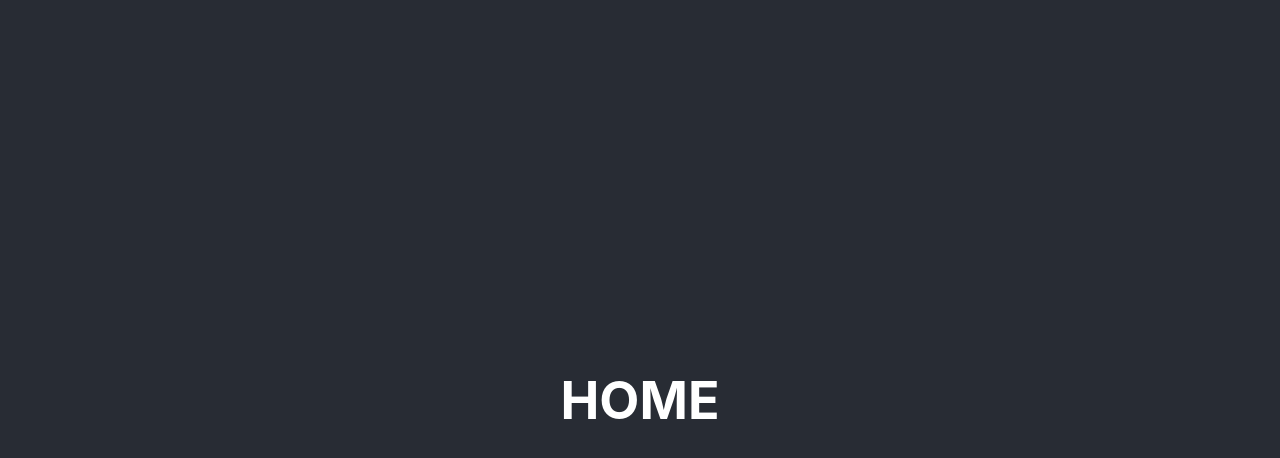
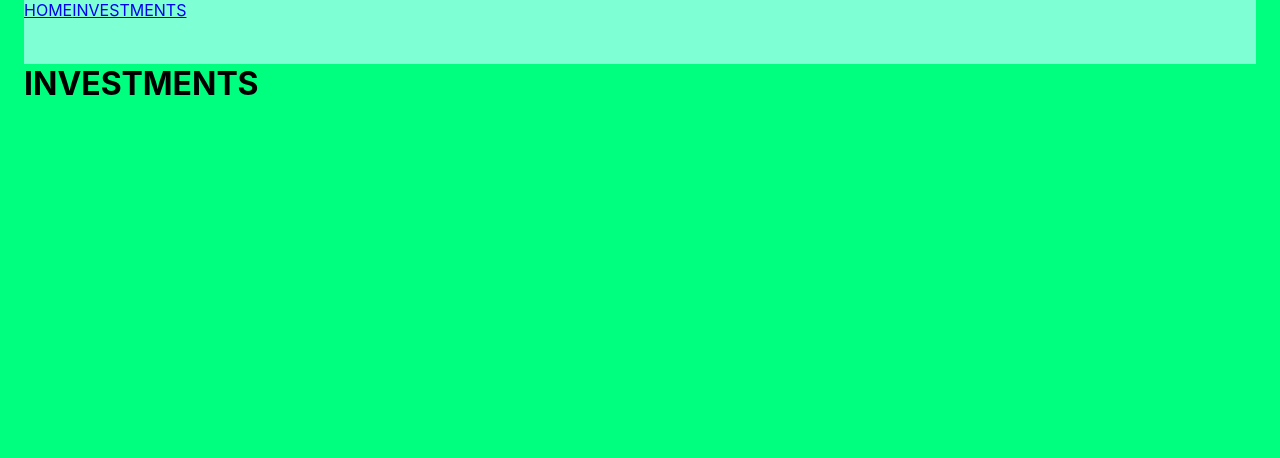
Before and after one commit to StevenJBurns/fiscal-client-react-web, a React (Create React App) app: page /investments in a window 1280 px wide. Shown: the top 458 px of the page. Built offline with nearby package versions, Linux system fonts and the light colour scheme.

Commit message:
feat: swap CSS file for JSS with MUI; import Set up Router Switch and Route; re-order elements to be more semantic on the page

```diff
--- a/src/components/app/App.css
+++ /dev/null
@@ -1,14 +0,0 @@
-.App {
-  text-align: center;
-}
-
-.App-header {
-  display: flex;
-  min-height: 100vh;
-  flex-direction: column;
-  justify-content: center;
-  align-items: center;
-  font-size: calc(10px + 2vmin);
-  background-color: #282c34;
-  color: white;
-}
--- /dev/null
+++ b/src/components/app/App.styles.js
@@ -0,0 +1,18 @@
+import { makeStyles } from '@material-ui/styles';
+
+export const useStyles = makeStyles(theme => ({
+  root: {
+    display: 'flex',
+    flexDirection: 'column',
+    minHeight: '100vh',
+    margin: '0 auto',
+    backgroundColor: 'springgreen',
+    '& > header': {
+      minHeight: '4rem',
+      backgroundColor: 'aquamarine',
+    },
+    '& > main': {
+      flex: '1 0 auto',
+    },
+  },
+}));
--- a/src/components/app/App.tsx
+++ b/src/components/app/App.tsx
@@ -1,17 +1,35 @@
 import React from 'react';
-import { Switch, Route } from 'react-router-dom';
-import './App.css';
+import { Switch, Route, Link } from 'react-router-dom';
+import Container from '@material-ui/core/Container';
+import { Pages } from 'components/pages';
+import { useStyles } from './App.styles.js';
 
-const App = () => (
-  <div className="App">
-    <header className="App-header">
-      <Switch>
-        <Route path="/">
-          <h1>HOME</h1>
-        </Route>
-      </Switch>
-    </header>
-  </div>
-);
+const App = () => {
+  const classes = useStyles();
+
+  return (
+    <Container className={classes.root} maxWidth="lg">
+      <header>
+        <nav>
+          <Link to="/">HOME</Link>
+          <Link to="/investments">INVESTMENTS</Link>
+        </nav>
+      </header>
+      <main>
+        <Switch>
+          <Route exact path="/">
+            <h1>HOME</h1>
+          </Route>
+          <Route exact path="/investments">
+            <h1>INVESTMENTS</h1>
+          </Route>
+          <Route>
+            <Pages.Page404 />
+          </Route>
+        </Switch>
+      </main>
+    </Container>
+  )
+};
 
 export default App;
--- /dev/null
+++ b/src/components/pages/index.ts
@@ -0,0 +1,5 @@
+import { Page404 } from 'components/pages/404';
+
+export const Pages = {
+  Page404,
+}
```
